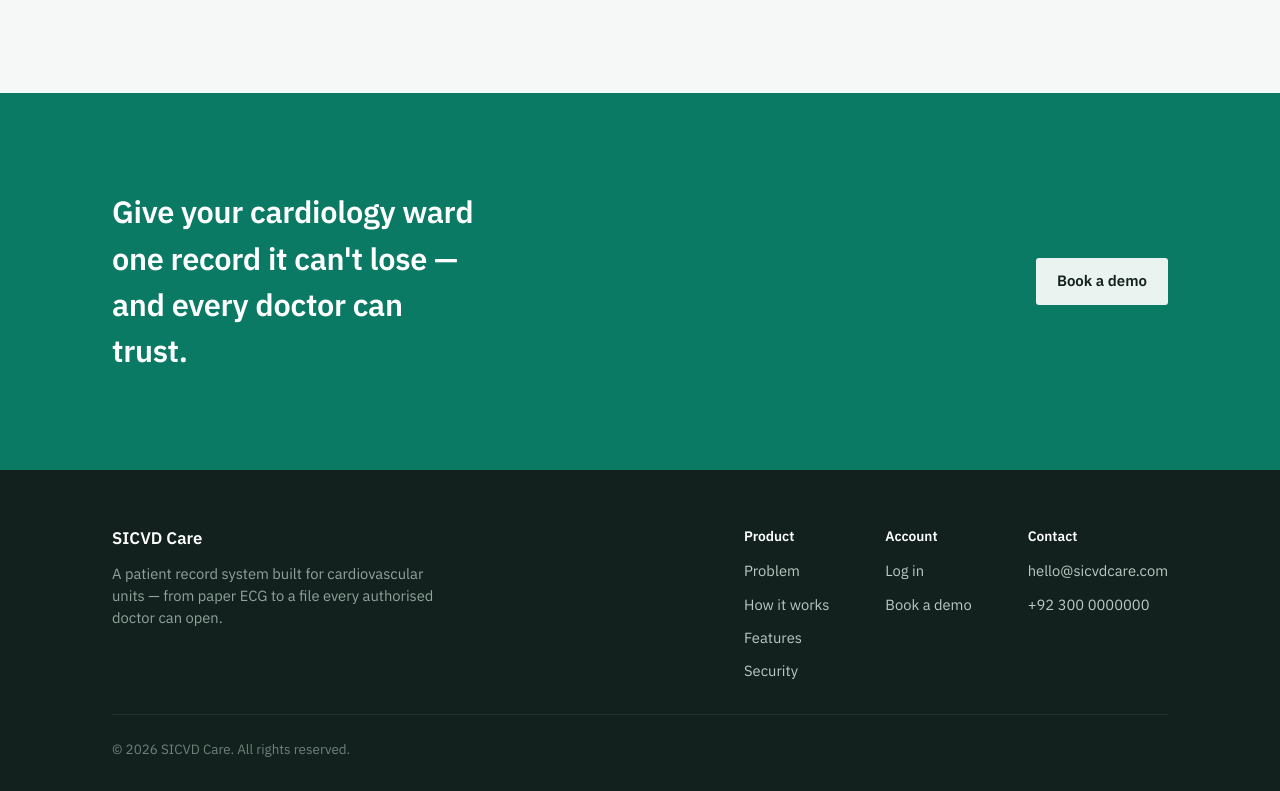
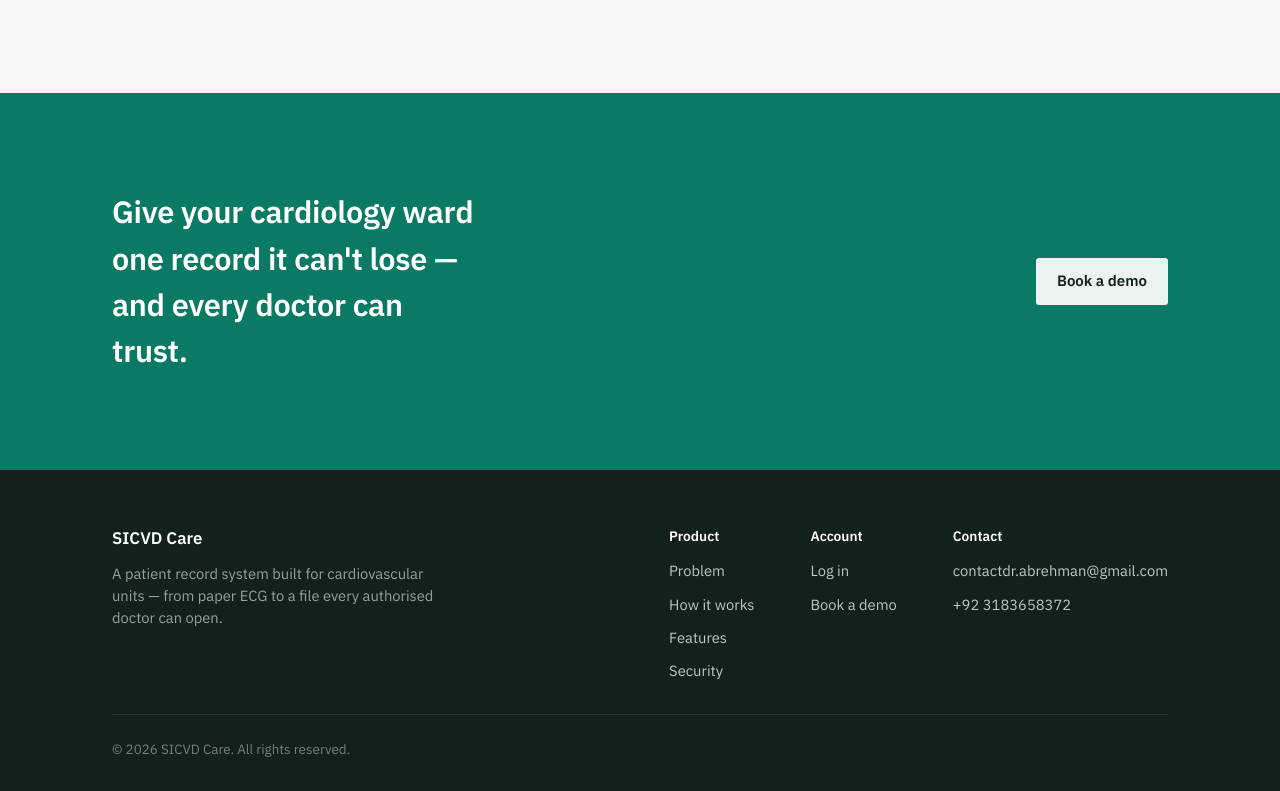
Before and after one commit to Abdul-Rehman920/sicvdcare, a plain HTML site: page index.html in a window 1280 px wide. Shown: the part 5173-5964 px from the top of the page. Drawn offline with Linux system fonts and the light colour scheme.

Commit message:
change contacts in footer

```diff
--- a/index.html
+++ b/index.html
@@ -551,8 +551,8 @@
         <div class="foot-col">
           <h4>Contact</h4>
           <ul>
-            <li><a href="mailto:hello@sicvdcare.com">hello@sicvdcare.com</a></li>
-            <li><a href="#">+92 300 0000000</a></li>
+            <li><a href="mailto:hello@sicvdcare.com">contactdr.abrehman@gmail.com</a></li>
+            <li><a href="#">+92 3183658372</a></li>
           </ul>
         </div>
       </div>
```
